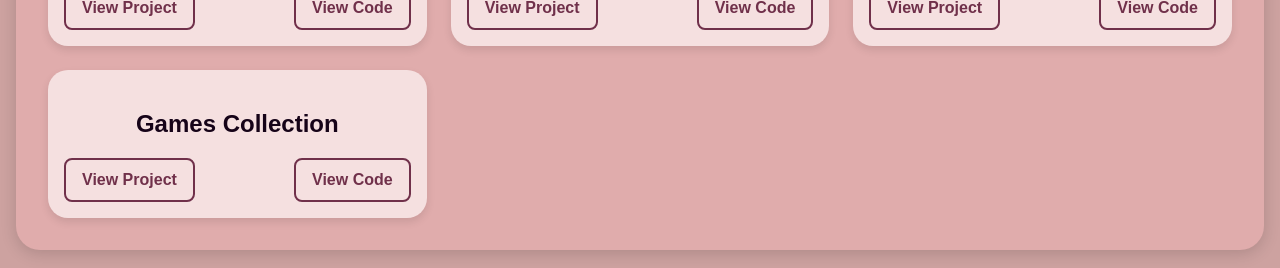
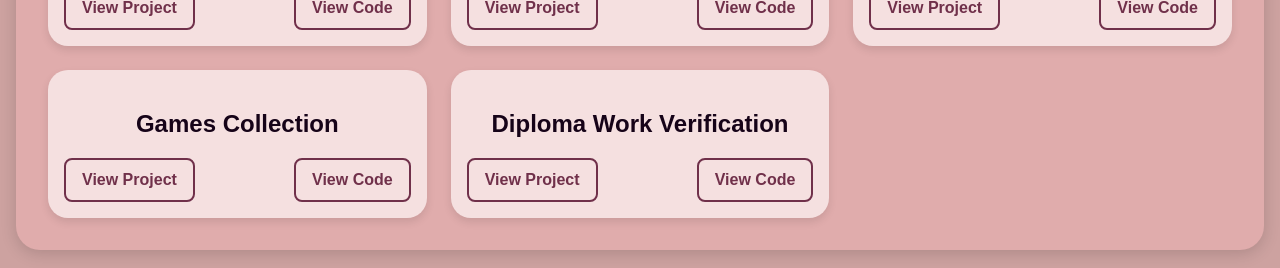
Before and after one commit to Olha36/portfolio, a React (Vite) app: page /projects in a window 1280 px wide. Shown: the part 578-846 px from the top of the page. Built offline with nearby package versions, Linux system fonts and the light colour scheme.

Commit message:
add one more project

```diff
--- a/src/components/Project.tsx
+++ b/src/components/Project.tsx
@@ -69,6 +69,18 @@ export default function Language() {
           </a>
         </div>
       </div>
+
+      <div className='project-card'>
+        <h2>Diploma Work Verification</h2>
+        <div className='project-links'>
+          <a href='https://olha36.github.io/diploma-ui/' target='_blank' rel='noopener noreferrer'>
+            View Project
+          </a>
+          <a href='https://github.com/Olha36/diploma-ui.git' target='_blank' rel='noopener noreferrer'>
+            View Code
+          </a>
+        </div>
+      </div>
     </div>
   </div>
   );
```
